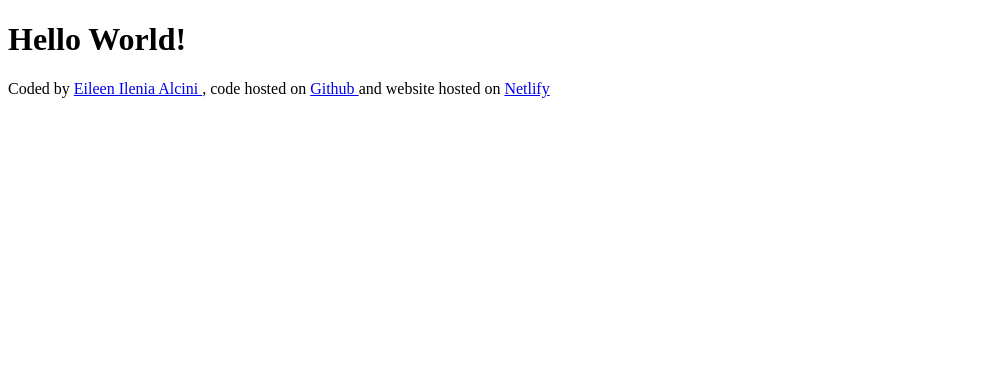
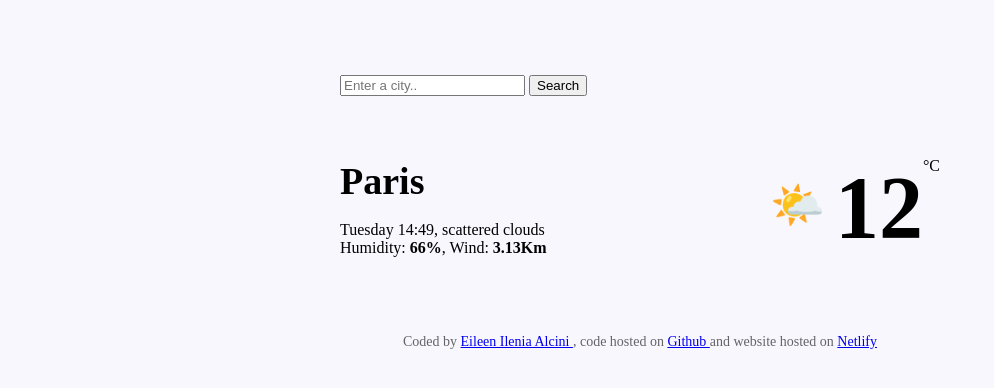
Before and after one commit to EileenCodes-ops/MyMeteo, a plain HTML site: page index.html in a window 1280 px wide. Shown: the whole page, without its empty margins (0-994 px from the left). Drawn offline with Linux system fonts and the light colour scheme.

Commit message:
Styled main container and added custom font

```diff
--- a/index.html
+++ b/index.html
@@ -3,11 +3,49 @@
   <head>
     <meta charset="UTF-8" />
     <meta name="viewport" content="width=device-width, initial-scale=1.0" />
+    <link rel="preconnect" href="https://fonts.googleapis.com" />
+    <link rel="preconnect" href="https://fonts.gstatic.com" crossorigin />
+    <link href="
+    <link rel="preconnect" href="https://fonts.googleapis.com" />
+    <link rel="preconnect" href="https://fonts.gstatic.com" crossorigin />
+    <link
+      href="https://fonts.googleapis.com/css2?family=Roboto:ital,wght@0,100;0,300;0,400;0,500;0,700;0,900;1,100;1,300;1,400;1,500;1,700;1,900&display=swap"
+      rel="stylesheet"
+    />
+    <link rel="stylesheet" href="src/style.css" />
     <title>MyMeteo App</title>
   </head>
   <body>
-    <h1>Hello World!</h1>
-  </body>
+    <div class="weather-app">
+      <header>
+        <form class="search-from">
+          <input
+            type=" search"
+            placeholder="Enter a city.."
+            required
+            class="search-from-input"
+          />
+          <input type="submit" value="Search" class="search-from-button" />
+        </form>
+      </header>
+      <main>
+        <div class="weather-app-data">
+          <div>
+            <h1 class="weather-app-city">Paris</h1>
+            <p class="weather-app-details">
+              Tuesday 14:49, scattered clouds
+              <br />
+              Humidity: <strong>66%</strong>, Wind: <strong>3.13Km</strong>
+            </p>
+          </div>
+          <div class="weather-app-temperature-container">
+            <div class="weather-app-icon">🌤️</div>
+            <div class="weather-app-temperature">12</div>
+            <div class="wether-app-unit">°C</div>
+          </div>
+        </div>
+      </main>
+
       <footer>
         Coded by
         <a href="https://github.com/EileenCodes-ops" target="_blank">
@@ -19,4 +57,6 @@
         and website hosted on
         <a href="https://spookymeteo.netlify.app/" target="_blank">Netlify</a>
       </footer>
+    </div>
+  </body>
 </html>
--- /dev/null
+++ b/src/style.css
@@ -0,0 +1,81 @@
+body {
+  background-color: #f9f7fe;
+  font-family: font-family "Roboto", sans-serif;
+}
+.weather-app {
+  background: #f9f7fe;
+  max-width: 600px;
+  margin: 45px auto;
+  box-shadow: 0 30px 50px rgba (65, 50, 100, 0.08);
+  border-radius: 36px;
+  padding: 30px;
+}
+header {
+  border-bottom: 1px solid #f9f7fe;
+  padding: 0 0 30px 0;
+}
+
+.search-form-input {
+  background-color: #f9f7fe;
+  border: none;
+  border-radius: 6px;
+  width: 80%;
+  font-size: 16px;
+  padding: 15px 20px;
+}
+.search-form-button {
+  background: #885df1;
+  padding: 15px 30px;
+  border: none;
+  font-size: 16px;
+  margin-left: 5px;
+  border-radius: 6px;
+  color: white;
+}
+main {
+  padding: 30px 0;
+}
+
+.weather-app-data {
+  display: flex;
+  justify-content: space-between;
+}
+
+.weather-app-city {
+  margin: 0;
+  font-size: 38px;
+  line-height: 48px;
+}
+
+weather-app-details {
+  font-size: 16px;
+  color: rgba(39, 33, 66, 0.4);
+  line-height: 24px;
+  font-weight: 500;
+}
+.weather-app-deatails strong {
+  color: #f65282;
+}
+.weather-app-temperature-container {
+  display: flex;
+}
+.weather-app-icon {
+  font-size: 44px;
+  margin-top: 22px;
+}
+.weather-app-temperature {
+  font-size: 88px;
+  margin-left: 10px;
+  font-weight: bold;
+}
+.weather-app-unit {
+  margin-top: 16px;
+  font-size: 28px;
+}
+footer {
+  border-top: 1px solid #f9f7fe;
+  padding: 30px 0 0 0;
+  text-align: center;
+  font-size: 14px;
+  color: rgba(0, 0, 0, 0.6);
+}
```
Lines whose indentation alone changed are shown as unchanged.
